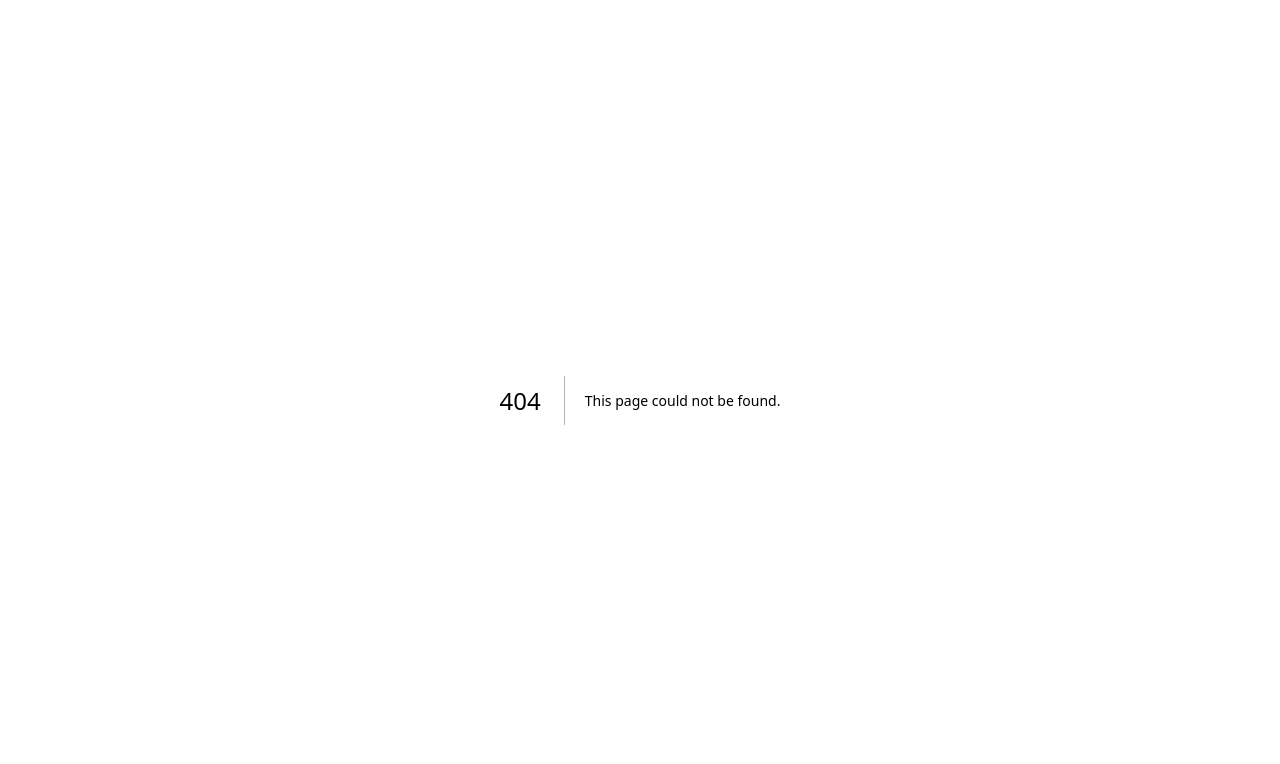
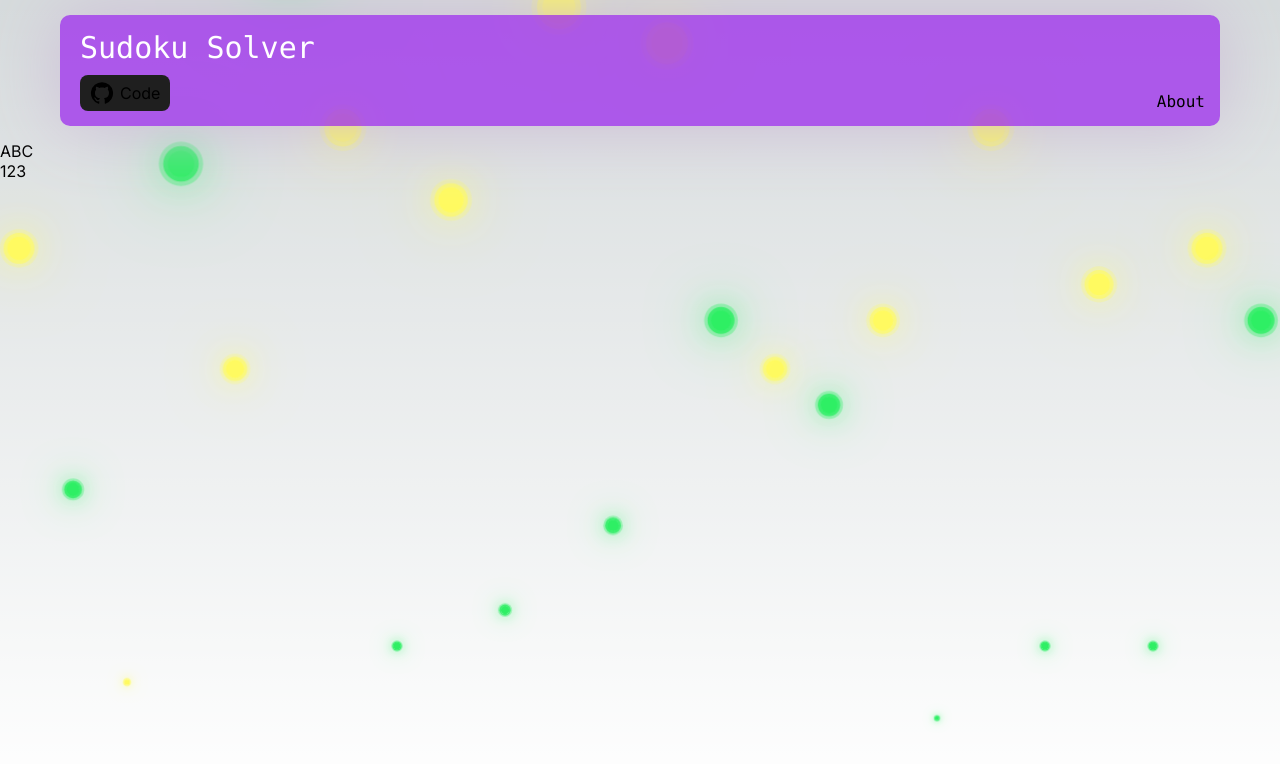
Before and after one commit to jeffyfung/sudoku-solver, a Next.js app: page /sudoku in a window 1280 px wide. Before the commit this address had no page. Shown: the top 764 px of the page. Built offline with nearby package versions, Linux system fonts and the light colour scheme.

Commit message:
feat: layout setup

```diff
--- a/next.config.js
+++ b/next.config.js
@@ -1,4 +1,4 @@
 /** @type {import('next').NextConfig} */
-const nextConfig = {}
+const nextConfig = {};
 
-module.exports = nextConfig
+module.exports = nextConfig;
--- /dev/null
+++ b/src/app/background/background.module.css
@@ -0,0 +1,40 @@
+.container {
+  position: fixed;
+  box-sizing: border-box;
+  min-height: 100vh;
+  width: 100%;
+  overflow: hidden;
+  z-index: -1;
+}
+
+.bubbles {
+  position: relative;
+  display: flex;
+  justify-content: space-between;
+}
+
+.bubbles div {
+  position: relative;
+  width: 30px;
+  height: 30px;
+  background: #fffa60;
+  margin: 0 4px;
+  border-radius: 50%;
+  box-shadow: 0 0 0 10px #fffa6044, 0 0 0 5px #fffa60a4, 0 0 50px #fffa60, 0 0 100px #fffa60;
+  animation: animate 10s linear infinite;
+  animation-duration: calc(40s / var(--i));
+}
+
+.bubbles div:nth-child(even) {
+  background: rgb(46, 239, 100);
+  box-shadow: 0 0 0 10px rgba(46, 239, 100, 0.361), 0 0 0 5px rgba(46, 239, 100, 0.825), 0 0 50px rgb(46, 239, 100), 0 0 100px rgb(46, 239, 100);
+}
+
+@keyframes animate {
+  0% {
+    transform: translateY(100vh) scale(0);
+  }
+  100% {
+    transform: translateY(-10vh) scale(1.2);
+  }
+}
--- /dev/null
+++ b/src/app/background/background.tsx
@@ -0,0 +1,36 @@
+import styles from "./background.module.css";
+
+const Background: React.FC<{}> = () => {
+  return (
+    <div className={styles.container}>
+      <div className={styles.bubbles}>
+        <div style={{ "--i": 12 } as React.CSSProperties}></div>
+        <div style={{ "--i": 10 } as React.CSSProperties}></div>
+        <div style={{ "--i": 23 } as React.CSSProperties}></div>
+        <div style={{ "--i": 20 } as React.CSSProperties}></div>
+        <div style={{ "--i": 11 } as React.CSSProperties}></div>
+        <div style={{ "--i": 29 } as React.CSSProperties}></div>
+        <div style={{ "--i": 13 } as React.CSSProperties}></div>
+        <div style={{ "--i": 16 } as React.CSSProperties}></div>
+        <div style={{ "--i": 27 } as React.CSSProperties}></div>
+        <div style={{ "--i": 9 } as React.CSSProperties}></div>
+        <div style={{ "--i": 14 } as React.CSSProperties}></div>
+        <div style={{ "--i": 17 } as React.CSSProperties}></div>
+        <div style={{ "--i": 21 } as React.CSSProperties}></div>
+        <div style={{ "--i": 26 } as React.CSSProperties}></div>
+        <div style={{ "--i": 11 } as React.CSSProperties}></div>
+        <div style={{ "--i": 18 } as React.CSSProperties}></div>
+        <div style={{ "--i": 26 } as React.CSSProperties}></div>
+        <div style={{ "--i": 30 } as React.CSSProperties}></div>
+        <div style={{ "--i": 13 } as React.CSSProperties}></div>
+        <div style={{ "--i": 16 } as React.CSSProperties}></div>
+        <div style={{ "--i": 19 } as React.CSSProperties}></div>
+        <div style={{ "--i": 16 } as React.CSSProperties}></div>
+        <div style={{ "--i": 12 } as React.CSSProperties}></div>
+        <div style={{ "--i": 26 } as React.CSSProperties}></div>
+      </div>
+    </div>
+  );
+};
+
+export default Background;
--- /dev/null
+++ b/src/app/header/header.module.css
@@ -0,0 +1,41 @@
+.container {
+  position: relative;
+  background-color: #a33decd4;
+  margin: 15px 60px;
+  padding: 15px 20px;
+  border-radius: 10px;
+  box-sizing: border-box;
+  box-shadow: 0 0 70px #ccbcd7;
+
+  .appTitle {
+    font-size: 30px;
+    font-style: 600;
+    color: rgb(255, 255, 255);
+    font-family: var(--font-mono);
+  }
+}
+
+.githubLink {
+  display: flex;
+  flex-direction: row;
+  gap: 10px;
+  margin-top: 10px;
+  font-size: 16px;
+
+  .githubButton {
+    display: flex;
+    gap: 6px;
+    font-size: 16px;
+    background-color: #1f1f1f;
+    padding: 6px 10px;
+    align-items: center;
+    border-radius: 8px;
+  }
+}
+
+.nav {
+  position: absolute;
+  right: 15px;
+  bottom: 15px;
+  font-family: var(--font-mono);
+}
--- /dev/null
+++ b/src/app/header/header.tsx
@@ -0,0 +1,30 @@
+"use client";
+
+import Link from "next/link";
+import styles from "./header.module.css";
+import GitHubIcon from "@mui/icons-material/GitHub";
+import { usePathname } from "next/navigation";
+
+// TODO: small 3D rotating cube next to App Title
+const Header: React.FC<{}> = () => {
+  const pathName = usePathname();
+
+  return (
+    <div className={styles.container}>
+      <div className={styles.appTitle}>Sudoku Solver</div>
+      <div className={styles.githubLink}>
+        <a href="https://atomic-flow-builder.vercel.app/" className={styles.githubButton} target="_blank" rel="noopener noreferrer">
+          <GitHubIcon className={styles.githubIcon} />
+          <span>Code</span>
+        </a>
+      </div>
+      {pathName !== "/" && (
+        <div className={styles.nav}>
+          <Link href="/">About</Link>
+        </div>
+      )}
+    </div>
+  );
+};
+
+export default Header;
--- a/src/app/layout.tsx
+++ b/src/app/layout.tsx
@@ -1,22 +1,26 @@
-import './globals.css'
-import type { Metadata } from 'next'
-import { Inter } from 'next/font/google'
+import "./globals.css";
+import type { Metadata } from "next";
+import { Inter } from "next/font/google";
+import Header from "./header/header";
+import Background from "./background/background";
 
-const inter = Inter({ subsets: ['latin'] })
+const inter = Inter({ subsets: ["latin"] });
 
 export const metadata: Metadata = {
-  title: 'Create Next App',
-  description: 'Generated by create next app',
+  title: "Create Next App",
+  description: "Generated by create next app",
+};
+
+export default function RootLayout({ children }: { children: React.ReactNode }) {
+  return (
+    <>
+      <html style={{ height: "100%" }} lang="en">
+        <body className={inter.className} style={{ height: "100%" }}>
+          <Background />
+          <Header />
+          {children}
+        </body>
+      </html>
+    </>
+  );
 }
-
-export default function RootLayout({
-  children,
-}: {
-  children: React.ReactNode
-}) {
-  return (
-    <html lang="en">
-      <body className={inter.className}>{children}</body>
-    </html>
-  )
-}
--- /dev/null
+++ b/src/app/sudoku/page.tsx
@@ -0,0 +1,13 @@
+import { useRef, useState } from "react";
+import styled from "styled-components";
+
+const page: React.FC<{}> = () => {
+  return (
+    <>
+      <div>ABC</div>
+      <div>123</div>
+    </>
+  );
+};
+
+export default page;
```
Also changed, not shown: package.json (+11 -0 lines), src/app/page.module.css (+4 -12 lines), src/app/page.tsx (+11 -52 lines), src/lib/registry.js (added, +19 -0 lines), 1 other file (tests, documents, lock files or other folders).
